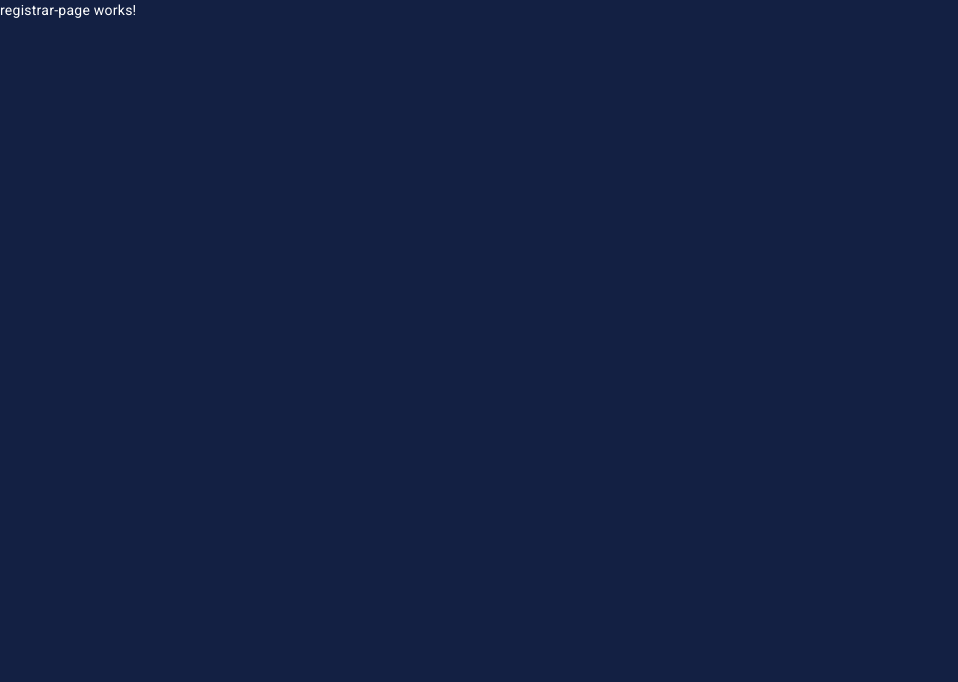
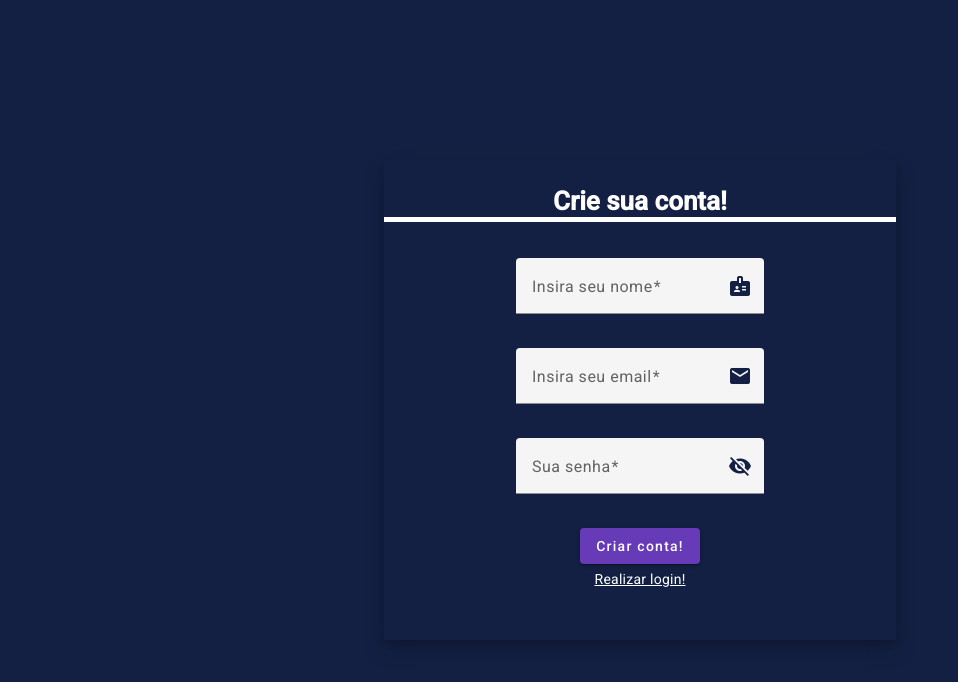
Before and after one commit to O-orion/prestadora-netflix, an Angular app: page /criarConta in a window 1280 px wide. Shown: the top 682 px of the page, without its empty margins (0-958 px from the left). Built offline with nearby package versions, Linux system fonts and the light colour scheme.

Commit message:
page register

```diff
--- a/src/app/pages/registrar-page/registrar-page.component.html
+++ b/src/app/pages/registrar-page/registrar-page.component.html
@@ -1 +1,40 @@
-<p>registrar-page works!</p>
+<section class="container-register">
+  <div class="box-register">
+    <h1 class="titulo-register">Crie sua conta!</h1>
+    <section class="form-register">
+      <form [formGroup]="formRegister" >
+        <p>
+          <mat-form-field appearance="fill">
+            <mat-label>Insira seu nome</mat-label>
+            <input formControlName="nome" matInput placeholder="Placeholder">
+            <mat-icon class="color-icon" matSuffix>badge</mat-icon>
+            <mat-error >Insira um nome válido!</mat-error>
+
+          </mat-form-field>
+        </p>
+        <p>
+          <mat-form-field>
+            <mat-label>Insira seu email</mat-label>
+            <input formControlName="email" matInput placeholder="Placeholder">
+            <mat-icon class="color-icon" matSuffix>email</mat-icon>
+            <mat-error >Insira um emial válido!</mat-error>
+          </mat-form-field>
+        </p>
+        <p>
+          <mat-form-field >
+            <mat-label>Sua senha</mat-label>
+            <input formControlName="senha" matInput [type]="hide ? 'password': 'text'">
+            <button mat-icon-button matSuffix (click)="hide = !hide" [attr.arial-label]="'Hide password'" [attr.aria-pressed]="hide">
+              <mat-icon class="color-icon" >{{hide ? 'visibility_off':'visibility'}}</mat-icon>
+            </button>
+            <mat-error >Insira uma senha válido!</mat-error>
+          </mat-form-field>
+        </p>
+        <div class="buttons-register">
+          <app-button color="primary" texto="Criar conta!"></app-button>
+          <a class="register-link__login" routerLink="/">Realizar login!</a>
+        </div>
+      </form>
+    </section>
+  </div>
+</section>
--- a/src/app/pages/registrar-page/registrar-page.component.scss
+++ b/src/app/pages/registrar-page/registrar-page.component.scss
@@ -0,0 +1,44 @@
+@import '../../minxins/variables.scss';
+
+.container-register {
+  @include flex-center;
+  height: 100%;
+
+  .box-register {
+
+    width: 40%;
+
+    @include sombra-realista;
+
+    .titulo-register {
+      @include titulos;
+      border-bottom: 5px solid $cor-secondaria;
+      margin-top: 5%;
+
+    }
+
+    .form-register {
+      padding: 20px 0 0 0;
+      margin-bottom: 10%;
+
+      @include flex-center;
+
+      .buttons-register {
+        width: 100%;
+        @include flex-center;
+
+        .register-link__login {
+          margin-top: 5px;
+          color: $cor-secondaria;
+          text-decoration: underline;
+          cursor: pointer;
+        }
+      }
+
+    }
+  }
+
+  .box-register:hover {
+    @include sombra-hover;
+  }
+}
--- a/src/app/pages/registrar-page/registrar-page.component.ts
+++ b/src/app/pages/registrar-page/registrar-page.component.ts
@@ -1,4 +1,5 @@
 import { Component } from '@angular/core';
+import { UntypedFormBuilder, UntypedFormGroup, Validators } from '@angular/forms';
 
 @Component({
   selector: 'app-registrar-page',
@@ -6,5 +7,21 @@ import { Component } from '@angular/core';
   styleUrls: ['./registrar-page.component.scss']
 })
 export class RegistrarPageComponent {
+  hide: boolean = true;
+  formRegister!: UntypedFormGroup;
+
+  constructor(private formBuilder: UntypedFormBuilder) {}
+
+  ngOnInit() {
+    this.formRegister = this.formBuilder.group({
+      nome: ['', [Validators.required, Validators.minLength(2)]],
+      email: ['', [Validators.required, Validators.email]],
+      senha: ['', [Validators.required, Validators.minLength(6)]]
+    })
+  }
+
+  public registrarUsuario(): void {
+
+  }
 
 }
--- a/src/styles.scss
+++ b/src/styles.scss
@@ -10,3 +10,7 @@ p, h1, h2, h3 {
   color: $cor-secondaria;
 }
 body { margin: 0; font-family: Roboto, "Helvetica Neue", sans-serif; }
+
+.color-icon {
+  color: $cor-primaria;
+}
```
